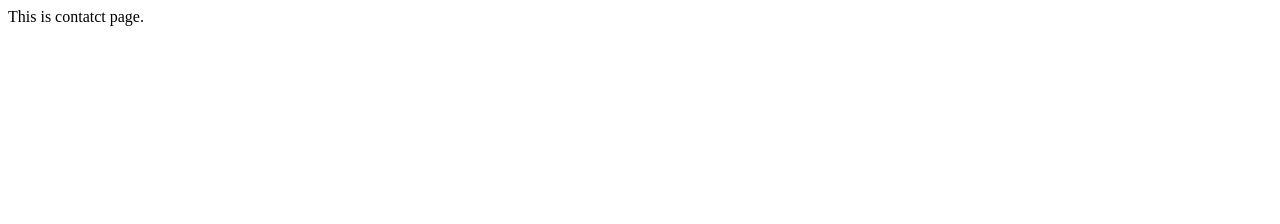
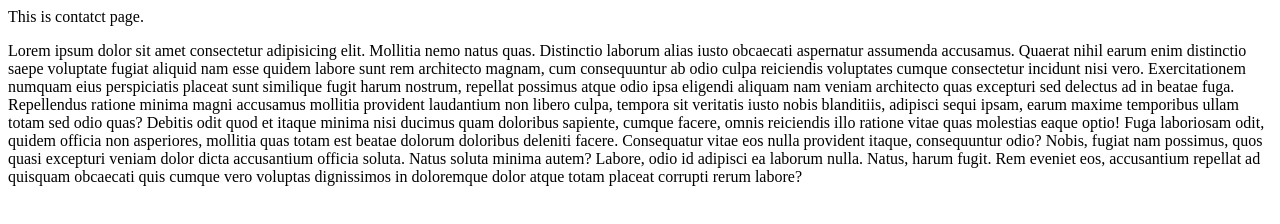
Before and after one commit to piyushmbit-2004/crud-app, a plain HTML site: page contact.html in a window 1280 px wide. Drawn offline with Linux system fonts and the light colour scheme.

Commit message:
update contact.html file

```diff
--- a/contact.html
+++ b/contact.html
@@ -7,5 +7,6 @@
 </head>
 <body>
     This is contatct page.
+    <p>Lorem ipsum dolor sit amet consectetur adipisicing elit. Mollitia nemo natus quas. Distinctio laborum alias iusto obcaecati aspernatur assumenda accusamus. Quaerat nihil earum enim distinctio saepe voluptate fugiat aliquid nam esse quidem labore sunt rem architecto magnam, cum consequuntur ab odio culpa reiciendis voluptates cumque consectetur incidunt nisi vero. Exercitationem numquam eius perspiciatis placeat sunt similique fugit harum nostrum, repellat possimus atque odio ipsa eligendi aliquam nam veniam architecto quas excepturi sed delectus ad in beatae fuga. Repellendus ratione minima magni accusamus mollitia provident laudantium non libero culpa, tempora sit veritatis iusto nobis blanditiis, adipisci sequi ipsam, earum maxime temporibus ullam totam sed odio quas? Debitis odit quod et itaque minima nisi ducimus quam doloribus sapiente, cumque facere, omnis reiciendis illo ratione vitae quas molestias eaque optio! Fuga laboriosam odit, quidem officia non asperiores, mollitia quas totam est beatae dolorum doloribus deleniti facere. Consequatur vitae eos nulla provident itaque, consequuntur odio? Nobis, fugiat nam possimus, quos quasi excepturi veniam dolor dicta accusantium officia soluta. Natus soluta minima autem? Labore, odio id adipisci ea laborum nulla. Natus, harum fugit. Rem eveniet eos, accusantium repellat ad quisquam obcaecati quis cumque vero voluptas dignissimos in doloremque dolor atque totam placeat corrupti rerum labore?</p>
 </body>
 </html>
```
